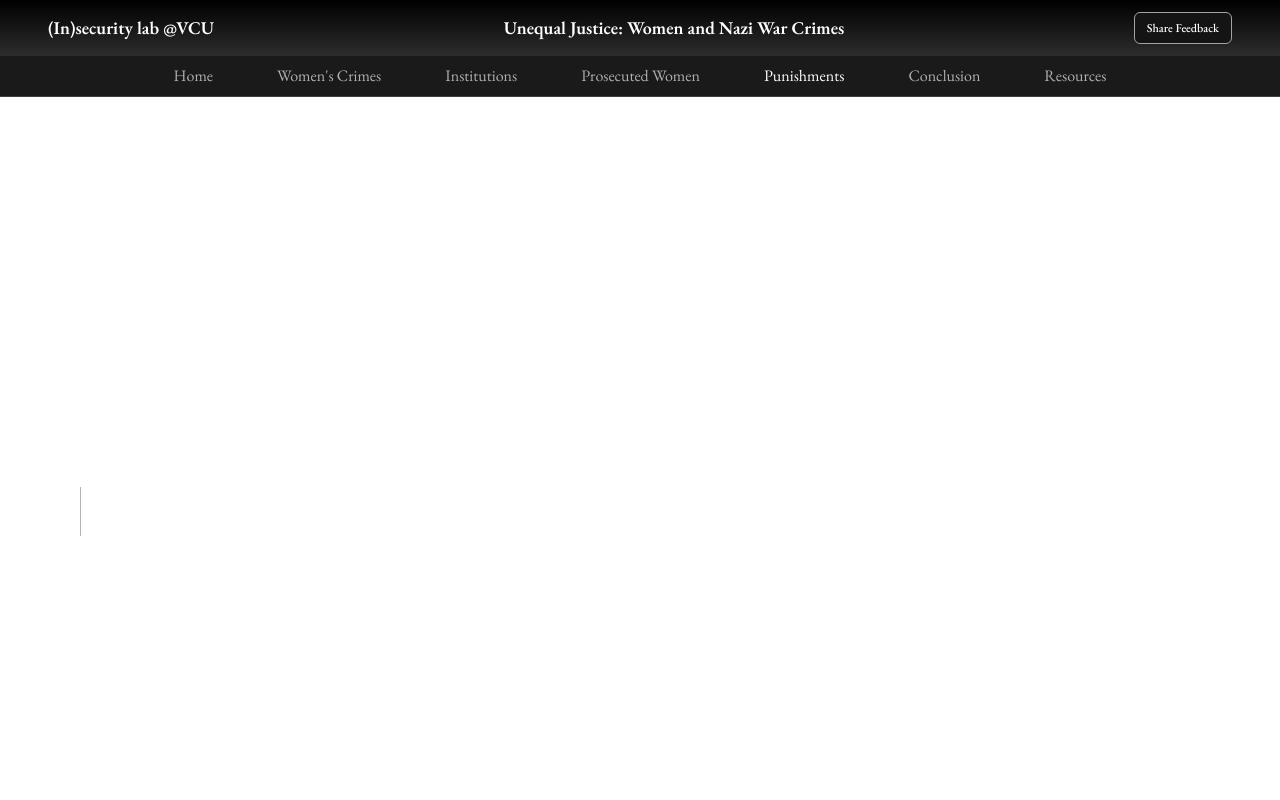
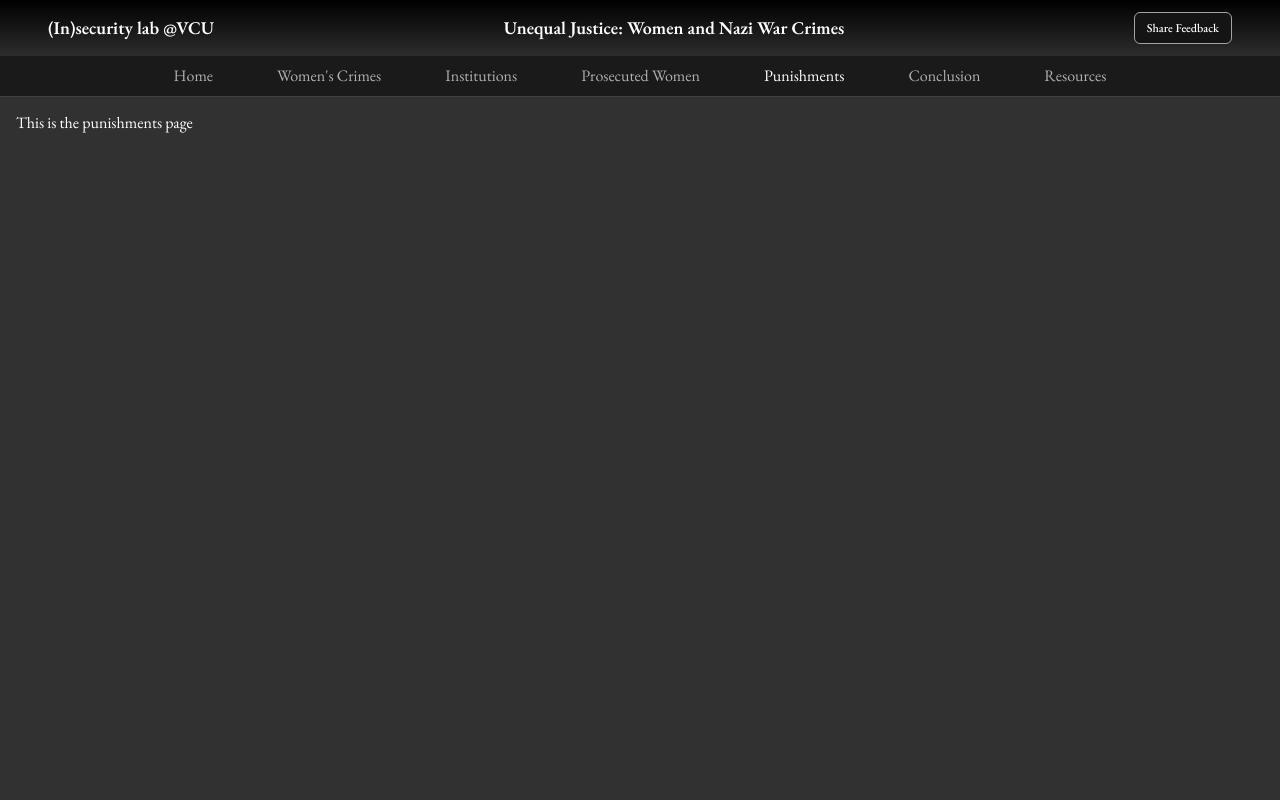
Before and after one commit to Nan3rC0re/in-security-lab-map, a Next.js app: page /punishments in a window 1280 px wide. Before the commit this address had no page. Shown: the top 800 px of the page. Built offline with nearby package versions, Linux system fonts and the light colour scheme.

Commit message:
added two pages

```diff
--- /dev/null
+++ b/app/punishments/page.tsx
@@ -0,0 +1,7 @@
+import React from 'react'
+
+export default function page() {
+  return (
+    <div>This is the punishments page</div>
+  )
+}
--- /dev/null
+++ b/app/resources/page.tsx
@@ -0,0 +1,5 @@
+import React from "react";
+
+export default function page() {
+  return <div>this is the resources page</div>;
+}
```
